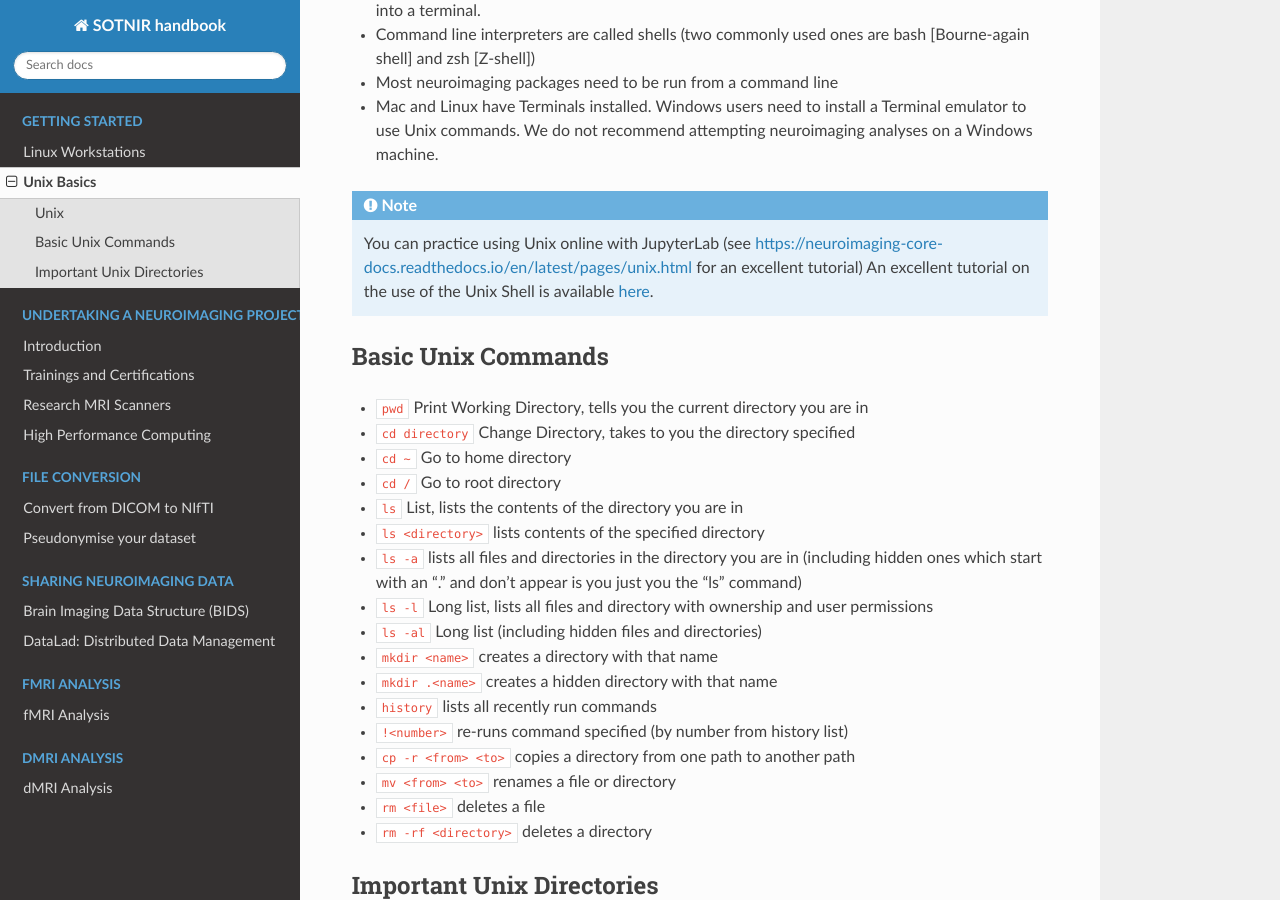
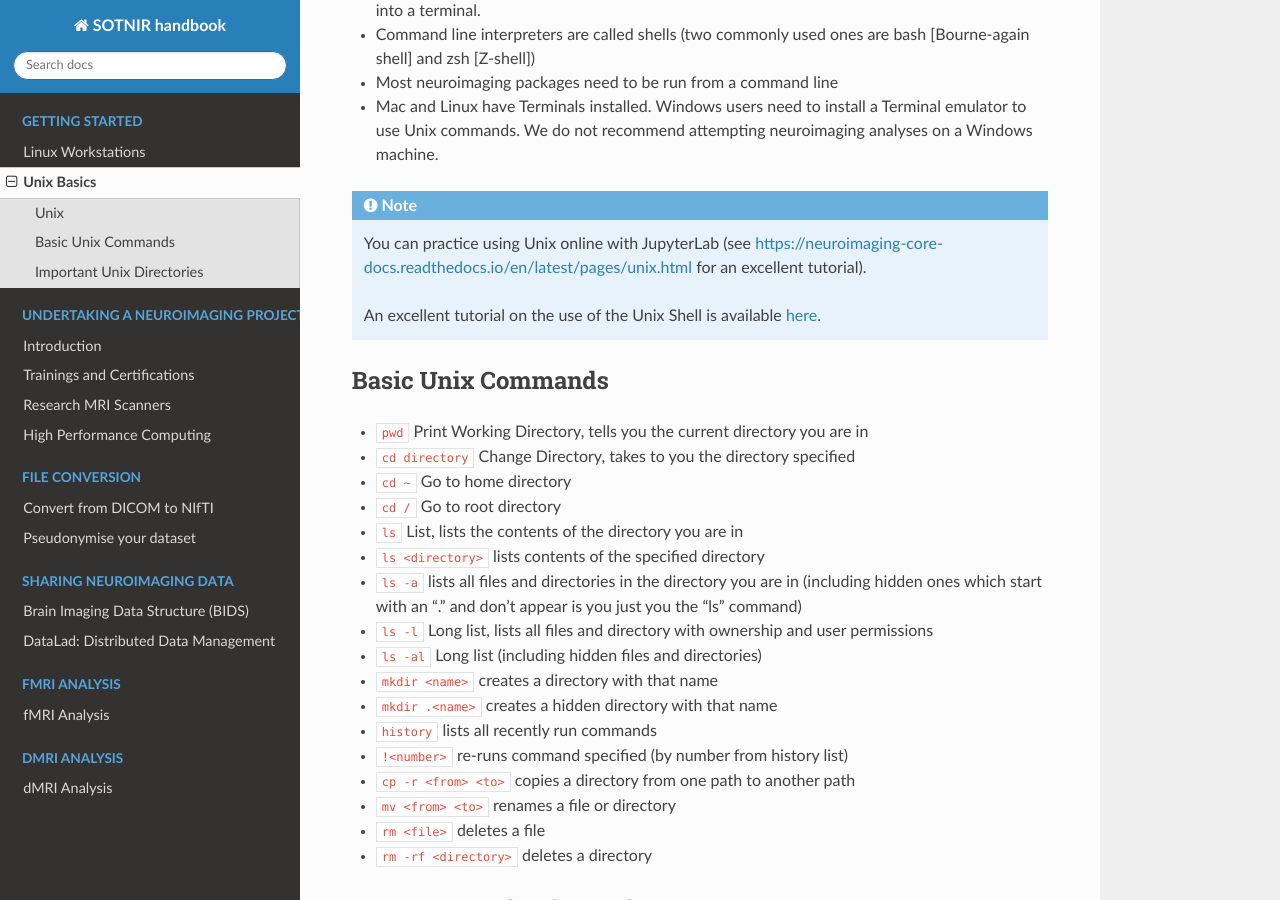
Before and after one commit to nhuneke/sotnir-handbook, a Sphinx documentation site: the page built from docs/getting-started/unix-basics.rst, in a window 1280 px wide and 900 px high, scrolled down 362 px. Built offline with Sphinx 7.4.7 and the Read the Docs theme 2.0.0, drawn with Linux system fonts in a browser that asks for light colours; pages that are not in the unit, such as notebooks, are missing from menus.

```diff
--- a/docs/getting-started/unix-basics.rst
+++ b/docs/getting-started/unix-basics.rst
@@ -16,7 +16,8 @@ Unix
 * Mac and Linux have Terminals installed. Windows users need to install a Terminal emulator to use Unix commands. We do not recommend attempting neuroimaging analyses on a Windows machine.
 
 .. note::
-    You can practice using Unix online with JupyterLab (see https://neuroimaging-core-docs.readthedocs.io/en/latest/pages/unix.html for an excellent tutorial)
+    You can practice using Unix online with JupyterLab (see https://neuroimaging-core-docs.readthedocs.io/en/latest/pages/unix.html for an excellent tutorial).
+
     An excellent tutorial on the use of the Unix Shell is available `here <https://swcarpentry.github.io/shell-novice/>`_.
 
 Basic Unix Commands
```
